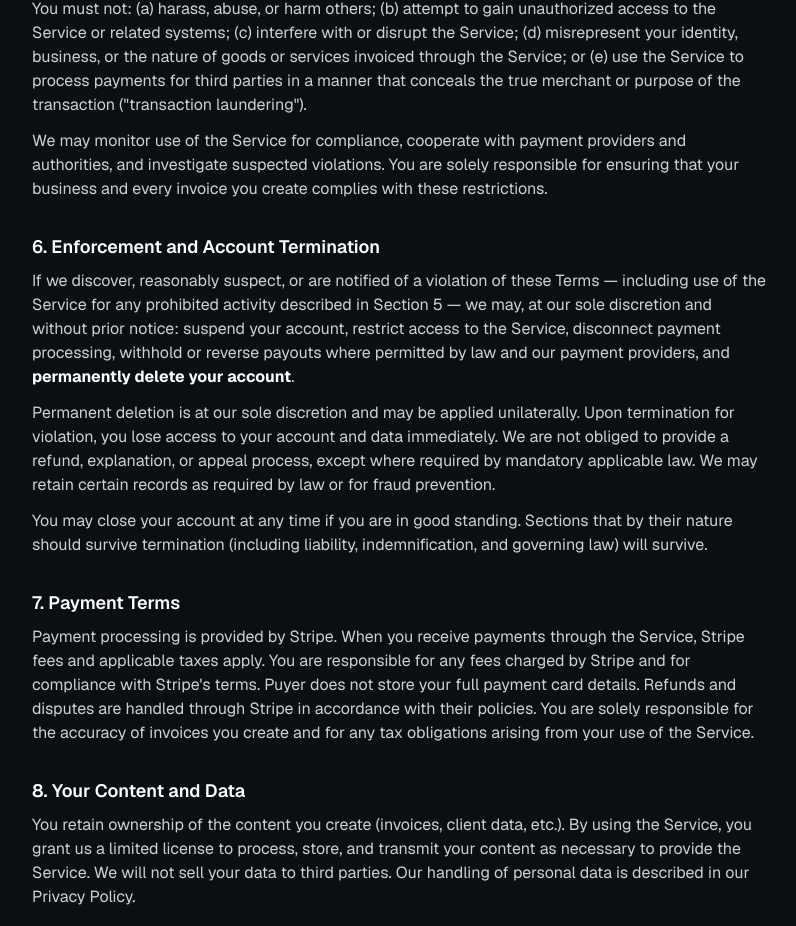
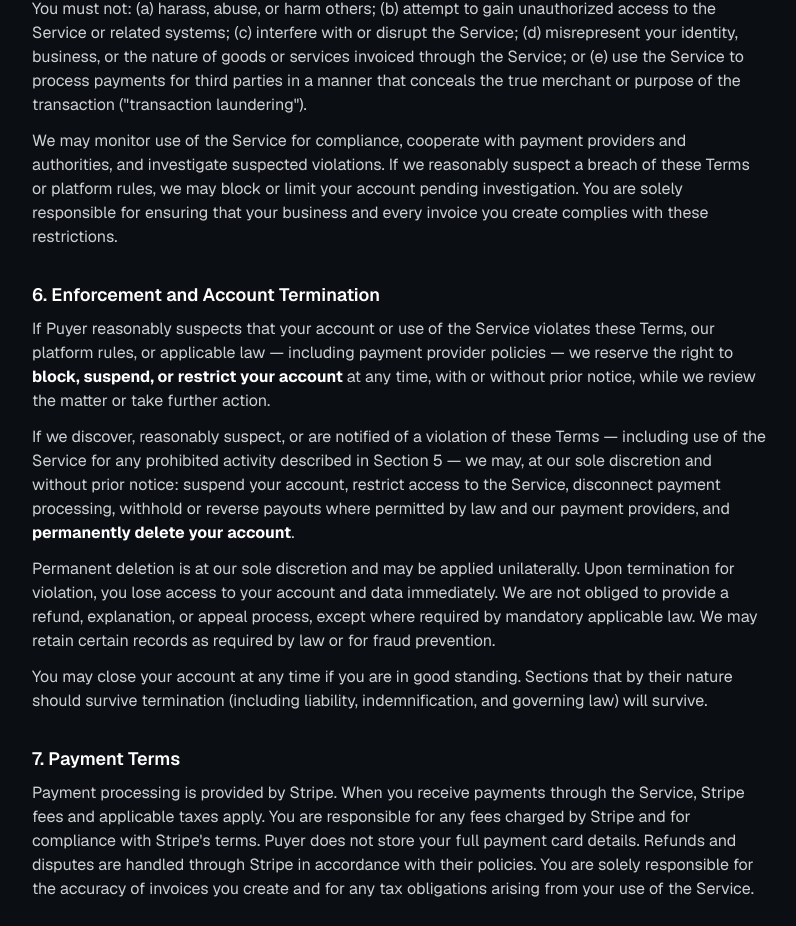
Before and after one commit to Ovcharovbohdan43/payer, a Next.js app: page /terms in a window 1280 px wide. Shown: the part 1496-2422 px from the top of the page, without its empty margins (240-1036 px from the left). Built offline with nearby package versions, Linux system fonts and the light colour scheme; no server answers.

Commit message:
update
Co-authored-by: Cursor <cursoragent@cursor.com>

```diff
--- a/app/terms/page.tsx
+++ b/app/terms/page.tsx
@@ -110,15 +110,25 @@ export default function TermsOfServicePage() {
             </p>
             <p className="mt-3">
               We may monitor use of the Service for compliance, cooperate with payment
-              providers and authorities, and investigate suspected violations. You are
-              solely responsible for ensuring that your business and every invoice you
-              create complies with these restrictions.
+              providers and authorities, and investigate suspected violations. If we
+              reasonably suspect a breach of these Terms or platform rules, we may block
+              or limit your account pending investigation. You are solely responsible for
+              ensuring that your business and every invoice you create complies with
+              these restrictions.
             </p>
           </section>
 
           <section>
             <h2 className="text-lg font-semibold text-white">6. Enforcement and Account Termination</h2>
             <p className="mt-2">
+              If Puyer reasonably suspects that your account or use of the Service
+              violates these Terms, our platform rules, or applicable law — including
+              payment provider policies — we reserve the right to{" "}
+              <strong className="text-white">block, suspend, or restrict your account</strong>{" "}
+              at any time, with or without prior notice, while we review the matter or
+              take further action.
+            </p>
+            <p className="mt-3">
               If we discover, reasonably suspect, or are notified of a violation of these
               Terms — including use of the Service for any prohibited activity described
               in Section 5 — we may, at our sole discretion and without prior notice:
```
Also changed, not shown: 1 other file (tests, documents, lock files or other folders).
